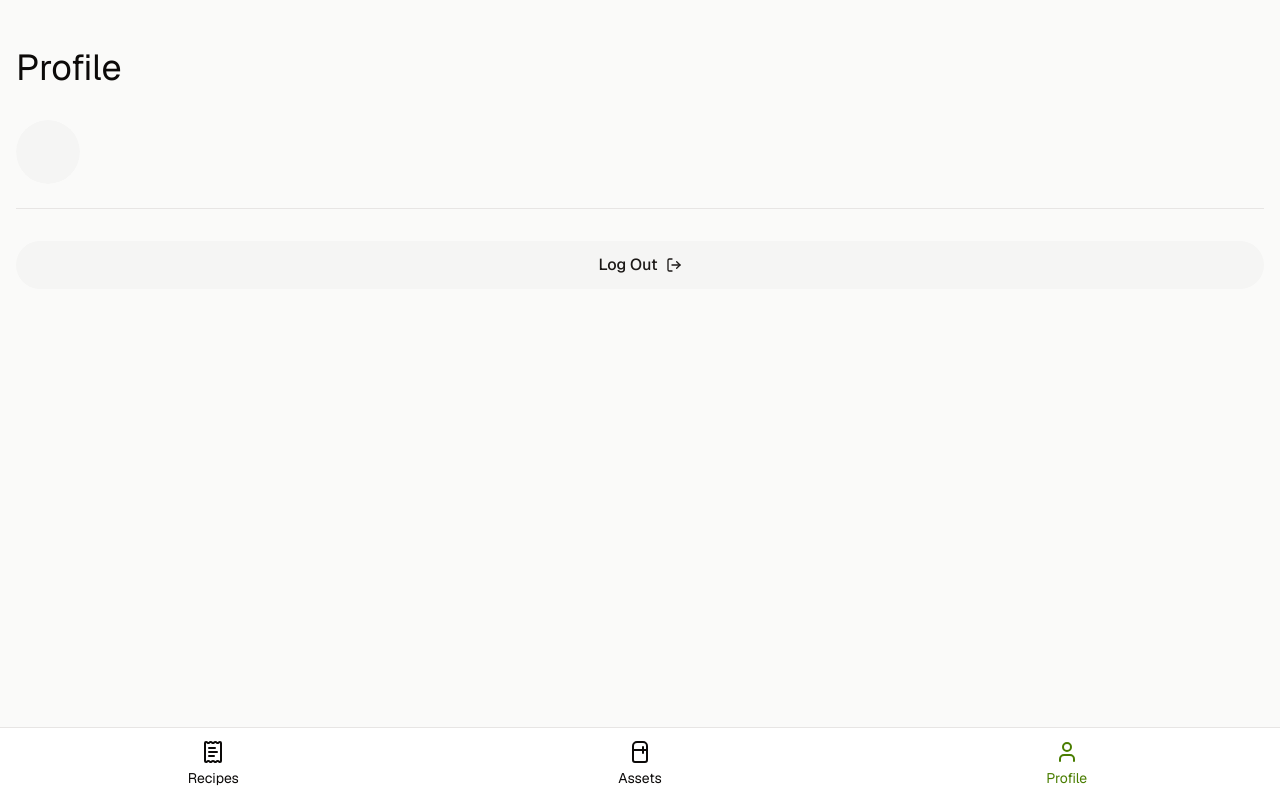
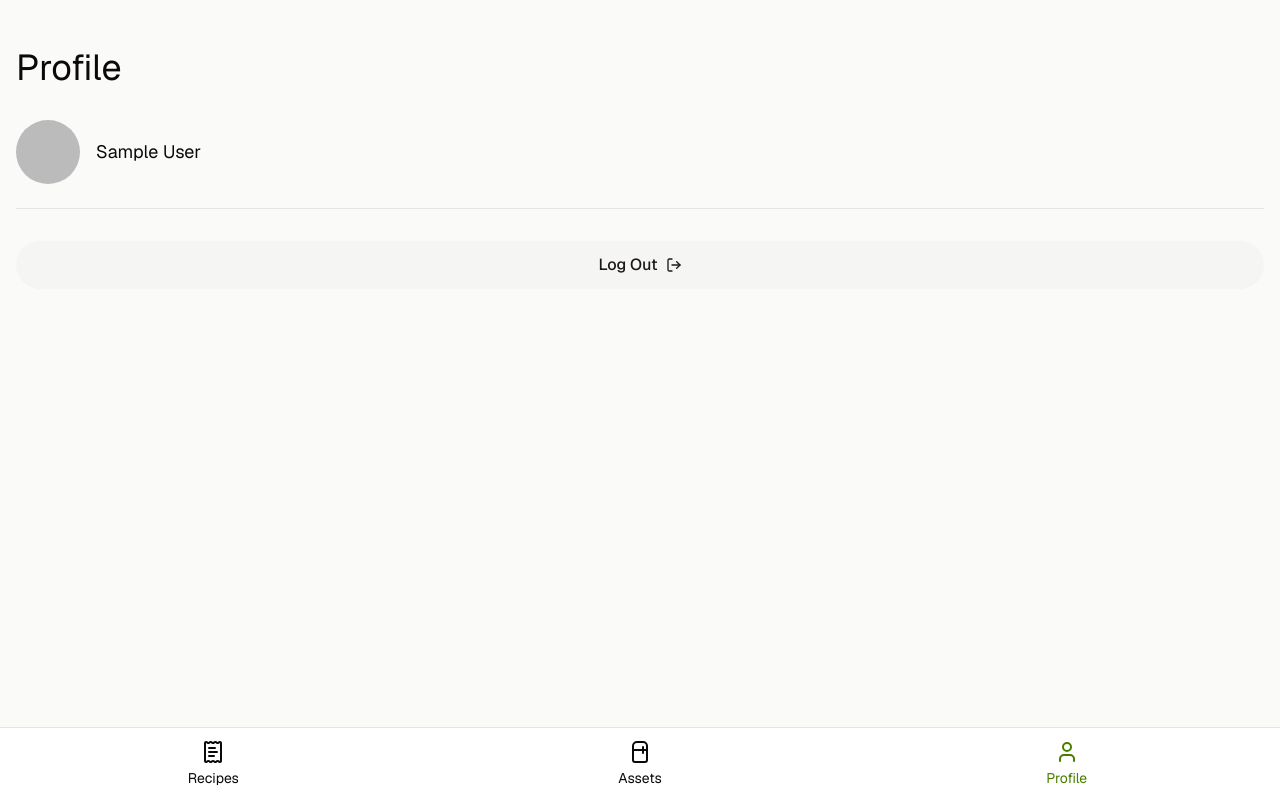
Before and after one commit to KrystianKurlej/smart-meal-planner, a Next.js app: page /app/profile in a window 1280 px wide. Built offline with nearby package versions, Linux system fonts and the light colour scheme; no server answers; sample sign-in values are in the browser's storage.

Commit message:
Dodaj wyświetlanie informacji o użytkowniku w profilu; zaktualizuj komponent Avatar, aby pokazywał zdjęcie i imię użytkownika.

```diff
--- a/app/app/profile/page.tsx
+++ b/app/app/profile/page.tsx
@@ -9,6 +9,10 @@ import { useRouter } from "next/navigation";
 
 export default function ProfilePage() {
   const router = useRouter();
+  const user = auth.currentUser;
+  const userName = user?.displayName ? user.displayName : user?.email;
+
+  console.log("Current user:", user);
 
   const handleLogout = () => {
     signOut(auth).then(() => {
@@ -22,10 +26,13 @@ export default function ProfilePage() {
     <>
       <header>
         <h1 className="text-4xl mt-8 mb-8">Profile</h1>
-        <Avatar>
-          <AvatarImage src="" alt="" />
-          <AvatarFallback></AvatarFallback>
-        </Avatar>
+        <div className="flex items-center space-x-4">
+          <Avatar>
+            <AvatarImage src={user?.photoURL || ""} alt={userName || "User avatar"} />
+            <AvatarFallback>{userName?.charAt(0).toUpperCase() || "U"}</AvatarFallback>
+          </Avatar>
+          <h2 className="text-lg">{userName}</h2>
+        </div>
       </header>
       <main className="border-t mt-6">
         <Button onClick={handleLogout} className="mt-8 mb-16 w-full" variant="secondary">
```
